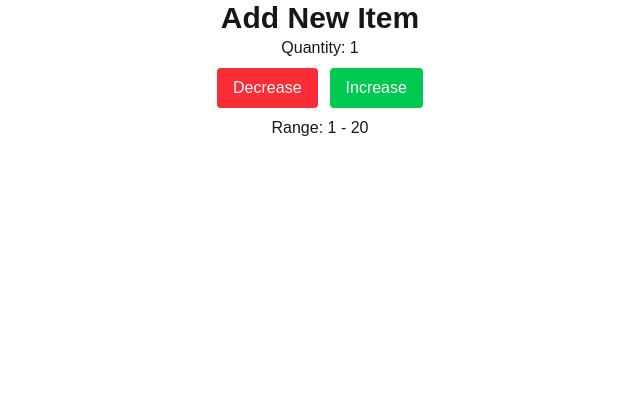
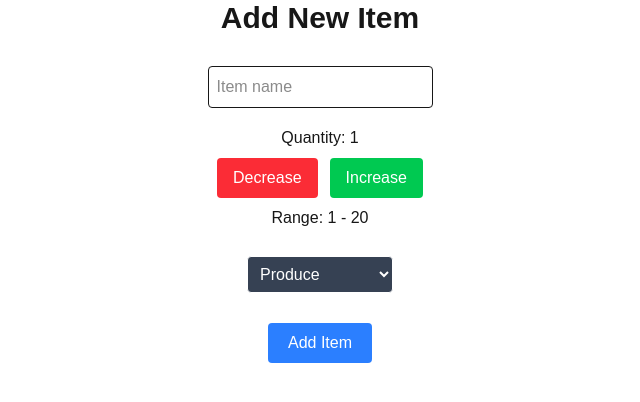
Before and after one commit to FreezingFriesen/cprg306-assignments, a Next.js app: page /week-5 in a window 1280 px wide. Shown: the top 402 px of the page, without its empty margins (320-960 px from the left). Built offline with nearby package versions, Linux system fonts and the light colour scheme.

Commit message:
Finished assignment files + styling

```diff
--- a/app/week-5/new-item.js
+++ b/app/week-5/new-item.js
@@ -2,6 +2,8 @@
 import { useState } from "react";
 
 export default function NewItem() {
+  const [name, setName] = useState("");
+  const [category, setCategory] = useState("produce");
   const [quantity, setQuantity] = useState(1);
 
 
@@ -17,16 +19,54 @@ export default function NewItem() {
   }
 }
 
+  function handleSubmit(event) {
+    event.preventDefault();
+
+    const item = { name, category, quantity };
+    console.log(item);
+    // alert(`Name: ${name},\nCategory: ${category},\nQuantity: ${quantity}`);
+
+    setName("");
+    setCategory("produce");
+    setQuantity(1);
+  }
+
   return (
-    <div className="flex flex-col items-center">
-      <h1 className="text-3xl font-bold">Add New Item</h1>
-      <p>Quantity: {quantity}</p>
-      <div className="flex flex-row items-center" style={{ padding: "8px", gap: "12px" }}>
-        <button className="bg-red-500 text-white px-4 py-2 rounded hover:bg-red-600" onClick={decrement}>Decrease</button>
-        <button className="bg-green-500 text-white px-4 py-2 rounded hover:bg-green-600" onClick={increment}>Increase</button>
+    <form onSubmit={handleSubmit}>
+      <div className="flex flex-col items-center">
+        <h1 className="text-3xl font-bold" style={{ marginBottom: "30px" }}>Add New Item</h1>
+
+        {/* Name Field */}
+        <input type="text" value={name} onChange={e => setName(e.target.value)} required placeholder="Item name" className="mb-2 p-2 border rounded" />
+
+        {/* Quantity Field */}
+        <p style={{ marginTop: "10px" }}>Quantity: {quantity}</p>
+        <div className="flex flex-row items-center" style={{ padding: "8px", gap: "12px" }}>
+          <button type="button" className="bg-red-500 text-white px-4 py-2 rounded hover:bg-red-600" onClick={decrement}>Decrease</button>
+          <button type="button" className="bg-green-500 text-white px-4 py-2 rounded hover:bg-green-600" onClick={increment}>Increase</button>
+        </div>
+        <p style={{ marginBottom: "10px" }}>Range: 1 - 20</p>
+
+        {/* Category Field */}
+        <select value={category} onChange={e => setCategory(e.target.value)} className="border rounded bg-gray-700 text-white" style={{ marginTop: "16px", padding: "8px" }}>
+          <option value="produce">Produce</option>
+          <option value="dairy">Dairy</option>
+          <option value="bakery">Bakery</option>
+          <option value="meat">Meat</option>
+          <option value="frozen foods">Frozen Foods</option>
+          <option value="canned goods">Canned Goods</option>
+          <option value="dry goods">Dry Goods</option>
+          <option value="beverages">Beverages</option>
+          <option value="snacks">Snacks</option>
+          <option value="household">Household</option>
+          <option value="other">Other</option>
+        </select>
+
+        {/* Submit Button */}
+        <button type="submit" className="bg-blue-500 text-white px-5 py-2 rounded hover:bg-blue-600" style={{ marginTop: "30px" }}>
+          Add Item
+        </button>
       </div>
-      <p>Range: 1 - 20</p>
-
-    </div>
+    </form>
   );
 }
```
